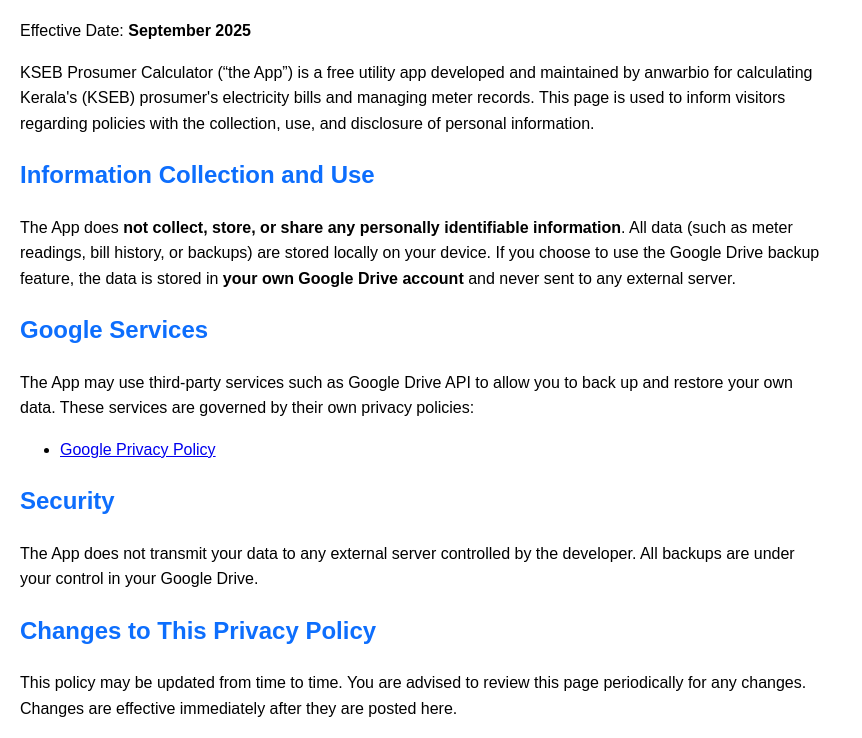
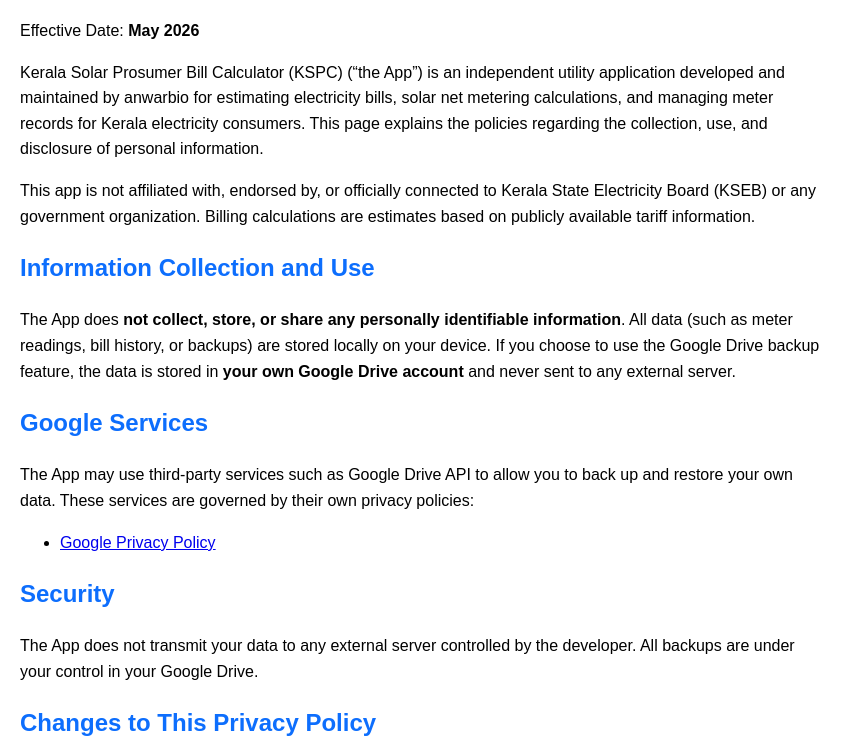
Before and after one commit to anwarbio/kseb-bill-calculator, a plain HTML site: page privacy.html in a window 1280 px wide. Shown: the part 76-814 px from the top of the page, without its empty margins (0-862 px from the left). Drawn offline with Linux system fonts and the light colour scheme.

Commit message:
Update privacy.html

```diff
--- a/privacy.html
+++ b/privacy.html
@@ -2,7 +2,7 @@
 <html lang="en">
 <head>
   <meta charset="UTF-8">
-  <title>Privacy Policy - KSEB Calculator</title>
+  <title>Privacy Policy - Kerala Solar Prosumer Bill Calculator</title>
   <meta name="viewport" content="width=device-width, initial-scale=1">
   <style>
     body {
@@ -18,14 +18,20 @@
 </head>
 <body>
   <h1>Privacy Policy</h1>
-  <p>Effective Date: <strong>September 2025</strong></p>
+  <p>Effective Date: <strong>May 2026</strong></p>
 
-  <p>
-    KSEB Prosumer Calculator (“the App”) is a free utility app developed and maintained by anwarbio
-    for calculating Kerala's (KSEB) prosumer's electricity bills and managing meter records. This page is used to
-    inform visitors regarding policies with the collection, use, and disclosure of
-    personal information.
-  </p>
+<p>
+  Kerala Solar Prosumer Bill Calculator (KSPC) (“the App”) is an independent utility application
+  developed and maintained by anwarbio for estimating electricity bills, solar net metering calculations,
+  and managing meter records for Kerala electricity consumers. This page explains the policies regarding the collection, use,
+  and disclosure of personal information.
+</p>
+
+<p>
+  This app is not affiliated with, endorsed by, or officially connected to Kerala State Electricity Board (KSEB) or
+  any government organization. Billing calculations are estimates based on publicly available tariff information.
+</p>
+
 
   <h2>Information Collection and Use</h2>
   <p>
@@ -64,7 +70,7 @@
   <p>
     If you have any questions or suggestions about this Privacy Policy, please contact:
     <br><br>
-    📧 <a href="mailto:your-email@example.com">bioanwar@gmail.com</a>
+    📧 <a href="mailto:bioanwar@gmail.com">bioanwar@gmail.com</a>
   </p>
 </body>
 </html>
```
